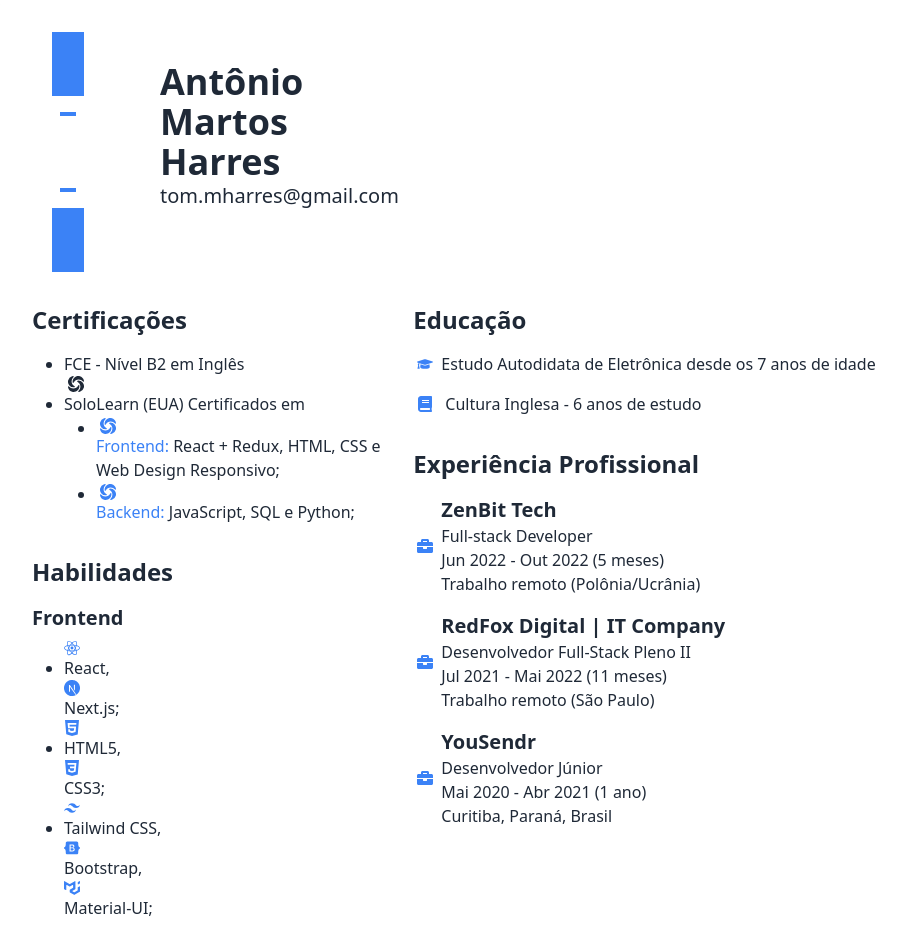
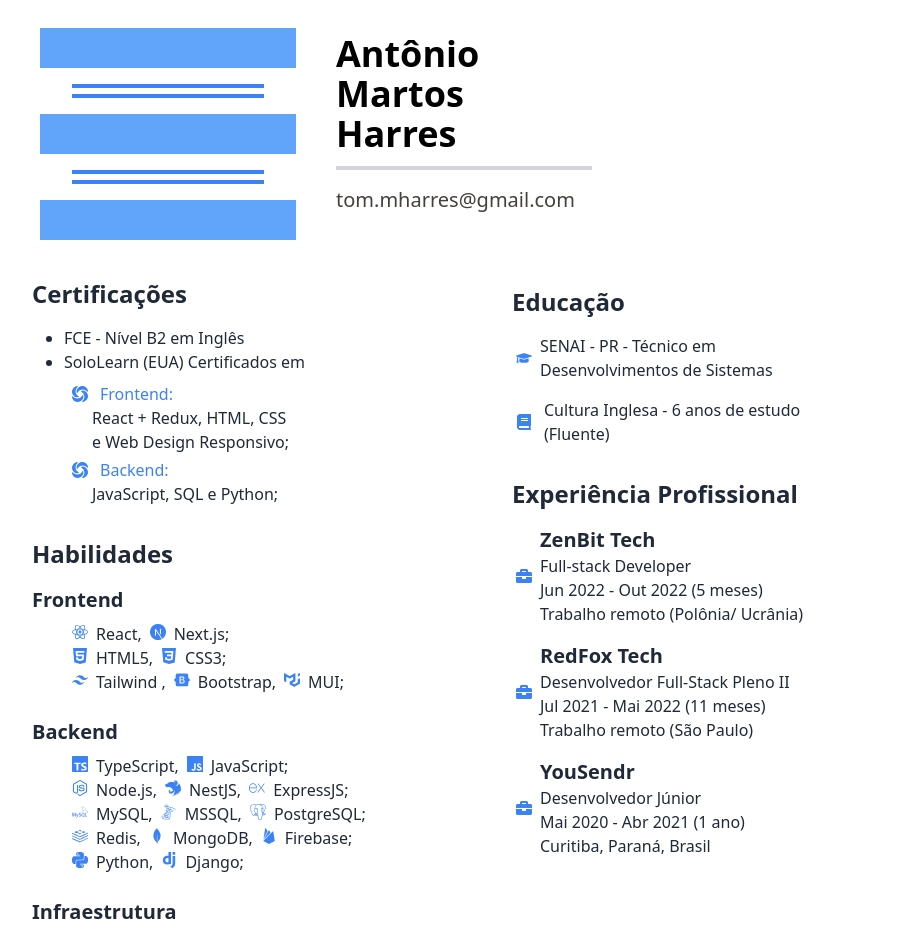
Before and after one commit to wh1t3h47/cv-repo, a React (Vite) app: page / in a window 1280 px wide. Shown: the top 934 px of the page, without its empty margins (0-906 px from the left). Built offline with nearby package versions, Linux system fonts and the light colour scheme.

Commit message:
Finalização design :wrench:

```diff
--- a/index.html
+++ b/index.html
@@ -4,7 +4,7 @@
     <meta charset="UTF-8" />
     <link rel="icon" type="image/svg+xml" href="/vite.svg" />
     <meta name="viewport" content="width=device-width, initial-scale=1.0" />
-    <title>TS + React + Tailwind</title>
+    <title>Currículo - Antônio Martos Harres</title>
   </head>
   <body>
     <div id="root"></div>
--- a/src/app/App.tsx
+++ b/src/app/App.tsx
@@ -32,45 +32,53 @@ import {
 
 const Curriculum: React.FC = () => {
   return (
-    <div className="bg-white text-gray-800 p-8 grid grid-cols-12 gap-8 rounded-lg shadow-lg">
-      <div className="col-span-1 flex flex-col items-center">
-        <div className="bg-blue-500 h-16 w-8 mb-4"></div>
-        <div className="h-20 w-4 border-t-4 border-b-4 border-blue-500 mb-4"></div>
-        <div className="bg-blue-500 h-16 w-8"></div>
+    <>
+      <header className="flex mt-7">
+        <div className="ml-10 flex flex-col items-center">
+          <div className="bg-blue-400 h-10 w-40 sm:w-64 mb-4"></div>
+          <div className="h-3.5 w-32 sm:w-48 border-t-4 border-b-4 border-blue-500 mb-4"></div>
+          <div className="bg-blue-400 h-10 w-40 sm:w-64 mb-4"></div>
+          <div className="h-3.5 w-32 sm:w-48 border-t-4 border-b-4 border-blue-500 mb-4"></div>
+          <div className="bg-blue-400 h-10 w-40 sm:w-64"></div>
         </div>
         <div className="flex items-center mb-8">
-        <div className="h-16 w-16 bg-blue-500 rounded-lg flex items-center justify-center mr-6">
-          {/* Seu ícone pessoal */}
-        </div>
-        <div>
-          <h1 className="text-4xl font-bold">Antônio Martos Harres</h1>
-          <p className="text-xl">tom.mharres@gmail.com</p>
+          <div className="ml-10">
+            <h1 className="text-4xl font-bold whitespace-nowrap divide-y mt-1.5">
+              Antônio <br /> Martos <br /> Harres
+            </h1>
+            <div className="mt-3 bg-zinc-300 h-1 w-64 mb-4"></div>
+            <p className="text-xl text-stone-700 sm:block hidden">
+              tom.mharres@gmail.com
+            </p>
           </div>
         </div>
-      <div className="col-span-11 grid grid-cols-3 gap-8">
-        <aside className="col-span-1">
+      </header>
+      <div className="bg-white text-gray-800 p-8">
+        <div className="grid grid-cols-12 gap-8">
+          <aside className="mr-2 col-span-12 sm:col-span-5 md:col-span-6 xl:col-span-4 mb-8 sm:order-first order-last">
             <div className="mb-8">
               <h2 className="text-2xl font-bold mb-4">Certificações</h2>
               <ul className="list-disc pl-8">
                 <li>FCE - Nível B2 em Inglês</li>
                 <li>
-                <SiSololearn className="ml-1 mr-3" /> SoloLearn (EUA)
-                Certificados em <br />
-                <ul className="list-disc pl-8">
-                  <li>
-                    <span className="text-blue-500">
+                  <span className="flex-row flex">
+                    SoloLearn (EUA) Certificados em
+                  </span>
+                  <ul className="list-none pl-1">
+                    <li className="pt-2">
+                      <span className="text-blue-500 flex-row flex items-center">
                         <SiSololearn className="ml-1 mr-3" /> Frontend:
-                    </span>{" "}
-                    React + Redux, HTML, CSS e Web Design Responsivo;
-                    <br />
+                      </span>
+                      <div className="pl-6">
+                        React + Redux, HTML, CSS
+                        <br />e Web Design Responsivo;
+                      </div>
                     </li>
-                </ul>
-                <ul className="list-disc pl-8">
-                  <li>
-                    <span className="text-blue-500">
+                    <li className="pt-1">
+                      <span className="text-blue-500 flex-row flex items-center">
                         <SiSololearn className="ml-1 mr-3" /> Backend:
-                    </span>{" "}
-                    JavaScript, SQL e Python;
+                      </span>
+                      <div className="pl-6">JavaScript, SQL e Python;</div>
                     </li>
                   </ul>
                 </li>
@@ -80,79 +88,161 @@ const Curriculum: React.FC = () => {
               <h2 className="text-2xl font-bold mb-4">Habilidades</h2>
               <div className="mb-6">
                 <h3 className="text-xl font-semibold mb-2">Frontend</h3>
-              <ul className="list-disc pl-8">
-                <li>
-                  <SiReact className="text-blue-500 mr-3" />
-                  React, <SiNextdotjs className="text-blue-500 mr-3" /> Next.js;
+                <ul className="list-none pl-8">
+                  <li className="flex items-baseline">
+                    <span className="mx-2">
+                      <SiReact className="text-blue-500" />
+                    </span>
+                    React,
+                    <span className="mx-2">
+                      <SiNextdotjs className="text-blue-500" />
+                    </span>
+                    Next.js;
                   </li>
-                <li>
-                  <SiHtml5 className="text-blue-500 mr-3" /> HTML5,{" "}
-                  <SiCss3 className="text-blue-500 mr-3" /> CSS3;
+                  <li className="flex items-baseline">
+                    <span className="mx-2">
+                      <SiHtml5 className="text-blue-500" />
+                    </span>
+                    HTML5,
+                    <span className="mx-2">
+                      <SiCss3 className="text-blue-500" />
+                    </span>
+                    CSS3;
                   </li>
-                <li>
-                  <SiTailwindcss className="text-blue-500 mr-3" /> Tailwind CSS,{" "}
-                  <SiBootstrap className="text-blue-500 mr-3" /> Bootstrap,{" "}
-                  <SiMui className="text-blue-500 mr-3" /> Material-UI;
+                  <li className="flex items-baseline">
+                    <span className="mx-2">
+                      <SiTailwindcss className="text-blue-500" />
+                    </span>
+                    Tailwind ,
+                    <span className="mx-2">
+                      <SiBootstrap className="text-blue-500" />
+                    </span>
+                    Bootstrap,
+                    <span className="mx-2">
+                      <SiMui className="text-blue-500" />
+                    </span>
+                    MUI;
                   </li>
                 </ul>
               </div>
               <div className="mb-6">
                 <h3 className="text-xl font-semibold mb-2">Backend</h3>
                 <ul className="list-disc pl-8">
-                <li>
-                  <SiTypescript className="text-blue-500 mr-3" /> TypeScript,{" "}
-                  <SiJavascript className="text-blue-500 mr-3" /> JavaScript;
+                  <li className="flex items-baseline">
+                    <span className="mx-2">
+                      <SiTypescript className="text-blue-500" />
+                    </span>
+                    TypeScript,
+                    <span className="mx-2">
+                      <SiJavascript className="text-blue-500" />
+                    </span>
+                    JavaScript;
                   </li>
-                <li>
-                  <SiNodedotjs className="text-blue-500 mr-3" /> Node.js,{" "}
-                  <SiNestjs className="text-blue-500 mr-3" /> NestJS,{" "}
-                  <SiExpress className="text-blue-500 mr-3" /> ExpressJS;
+                  <li className="flex items-baseline">
+                    <span className="mx-2">
+                      <SiNodedotjs className="text-blue-500" />
+                    </span>
+                    Node.js,
+                    <span className="mx-2">
+                      <SiNestjs className="text-blue-500" />
+                    </span>
+                    NestJS,
+                    <span className="mx-2">
+                      <SiExpress className="text-blue-500" />
+                    </span>
+                    ExpressJS;
                   </li>
-                <li>
-                  <SiMysql className="text-blue-500 mr-3" /> MySQL,{" "}
-                  <SiMicrosoftsqlserver className="text-blue-500 mr-3" /> MSSQL,{" "}
-                  <SiPostgresql className="text-blue-500 mr-3" /> PostgreSQL;
+                  <li className="flex items-baseline">
+                    <span className="mx-2">
+                      <SiMysql className="text-blue-500" />
+                    </span>
+                    MySQL,
+                    <span className="mx-2">
+                      <SiMicrosoftsqlserver className="text-blue-500" />
+                    </span>
+                    MSSQL,
+                    <span className="mx-2">
+                      <SiPostgresql className="text-blue-500" />
+                    </span>
+                    PostgreSQL;
                   </li>
-                <li>
-                  <SiRedis className="text-blue-500 mr-3" /> Redis,{" "}
-                  <SiMongodb className="text-blue-500 mr-3" /> MongoDB,{" "}
-                  <SiFirebase className="text-blue-500 mr-3" /> Firebase;
+                  <li className="flex items-baseline">
+                    <span className="mx-2">
+                      <SiRedis className="text-blue-500" />
+                    </span>
+                    Redis,
+                    <span className="mx-2">
+                      <SiMongodb className="text-blue-500" />
+                    </span>
+                    MongoDB,
+                    <span className="mx-2">
+                      <SiFirebase className="text-blue-500" />
+                    </span>
+                    Firebase;
                   </li>
-                <li>
-                  <SiPython className="text-blue-500 mr-3" /> Python,{" "}
-                  <SiDjango className="text-blue-500 mr-3" /> Django;
+                  <li className="flex items-baseline">
+                    <span className="mx-2">
+                      <SiPython className="text-blue-500" />
+                    </span>
+                    Python,
+                    <span className="mx-2">
+                      <SiDjango className="text-blue-500" />
+                    </span>
+                    Django;
                   </li>
                 </ul>
               </div>
               <div className="mb-6">
                 <h3 className="text-xl font-semibold mb-2">Infraestrutura</h3>
                 <ul className="list-disc pl-8">
-                <li>
-                  <SiAmazonaws className="text-blue-500 mr-3" />
-                  AWS, <SiDocker className="text-blue-500 mr-3" /> Docker,{" "}
-                  <SiNginx className="text-blue-500 mr-3" /> Nginx,{" "}
-                  <SiApache className="text-blue-500 mr-3" /> Apache;
+                  <li className="flex items-baseline">
+                    <span className="mx-2">
+                      <SiAmazonaws className="text-blue-500" />
+                    </span>
+                    AWS,{" "}
+                    <span className="mx-2">
+                      <SiDocker className="text-blue-500" />
+                    </span>
+                    Docker,
+                    <span className="mx-2">
+                      <SiNginx className="text-blue-500" />
+                    </span>
+                    Nginx,
+                    <span className="mx-2">
+                      <SiApache className="text-blue-500" />
+                    </span>
+                    Apache;
                   </li>
-                <li>
-                  <SiLinux className="text-blue-500 mr-3" /> Linux,{" "}
-                  <SiShell className="text-blue-500 mr-3" /> Bash;
+                  <li className="flex items-baseline">
+                    <span className="mx-2">
+                      <SiLinux className="text-blue-500" />
+                    </span>
+                    Linux,
+                    <span className="mx-2">
+                      <SiShell className="text-blue-500" />
+                    </span>
+                    Bash;
                   </li>
                 </ul>
               </div>
             </div>
           </aside>
-        <section className="col-span-2">
+          <section className="ml-1 col-span-12 sm:ml-16 sm:col-span-7 md:col-span-6 lg:col-span-4 2xl:col-span-3 mt-2">
             <div className="mb-8">
               <h2 className="text-2xl font-bold mb-4">Educação</h2>
               <div className="mb-4 flex items-center">
-              <FaGraduationCap className="text-blue-500 ml-1 mr-2" />
+                <span className="ml-1 mr-2">
+                  <FaGraduationCap className="text-blue-500 " />
+                </span>
                 <span>
-                Estudo Autodidata de Eletrônica desde os 7 anos de idade
+                  SENAI - PR - Técnico em Desenvolvimentos de Sistemas
                 </span>
               </div>
               <div className="flex items-center">
-              <FaBook className="text-blue-500 ml-1 mr-3" />
-              <span>Cultura Inglesa - 6 anos de estudo</span>
+                <span className="ml-1 mr-3">
+                  <FaBook className="text-blue-500" />
+                </span>
+                <span>Cultura Inglesa - 6 anos de estudo (Fluente)</span>
               </div>
             </div>
             <div className="mb-8">
@@ -160,27 +250,31 @@ const Curriculum: React.FC = () => {
                 Experiência Profissional
               </h2>
               <div className="mb-4 flex items-center">
-              <FaBriefcase className="text-blue-500 ml-1 mr-2" />
+                <span className="ml-1 mr-2">
+                  <FaBriefcase className="text-blue-500" />
+                </span>
                 <div>
                   <h3 className="text-xl font-semibold">ZenBit Tech</h3>
                   <p>Full-stack Developer</p>
                   <p>Jun 2022 - Out 2022 (5 meses)</p>
-                <p>Trabalho remoto (Polônia/Ucrânia)</p>
+                  <p>Trabalho remoto (Polônia/ Ucrânia)</p>
                 </div>
               </div>
               <div className="mb-4 flex items-center">
-              <FaBriefcase className="text-blue-500 ml-1 mr-2" />
+                <span className="ml-1 mr-2">
+                  <FaBriefcase className="text-blue-500" />
+                </span>
                 <div>
-                <h3 className="text-xl font-semibold">
-                  RedFox Digital | IT Company
-                </h3>
+                  <h3 className="text-xl font-semibold">RedFox Tech</h3>
                   <p>Desenvolvedor Full-Stack Pleno II</p>
                   <p>Jul 2021 - Mai 2022 (11 meses)</p>
                   <p>Trabalho remoto (São Paulo)</p>
                 </div>
               </div>
               <div className="flex items-center">
-              <FaBriefcase className="text-blue-500 ml-1 mr-2" />
+                <span className="ml-1 mr-2">
+                  <FaBriefcase className="text-blue-500" />
+                </span>
                 <div>
                   <h3 className="text-xl font-semibold">YouSendr</h3>
                   <p>Desenvolvedor Júnior</p>
@@ -192,6 +286,7 @@ const Curriculum: React.FC = () => {
           </section>
         </div>
       </div>
+    </>
   );
 };
 
```
Also changed, not shown: 2 other files (tests, documents, lock files or other folders). Lines whose indentation alone changed are shown as unchanged.
